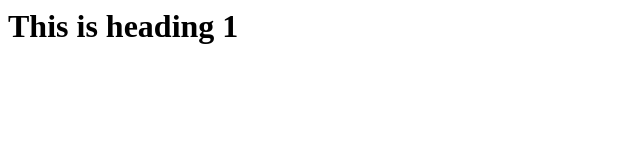
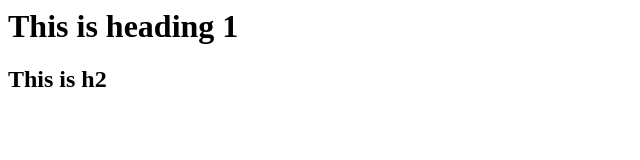
Before and after one commit to bhamarelalit/TestRepo, a plain HTML site: page index.html in a window 1280 px wide. Shown: the whole page, without its empty margins (0-640 px from the left). Drawn offline with Linux system fonts and the light colour scheme.

Commit message:
added h2

```diff
--- a/index.html
+++ b/index.html
@@ -1 +1,2 @@
 <h1>This is heading 1</h1>
+<h2>This is h2 <h2>
```
